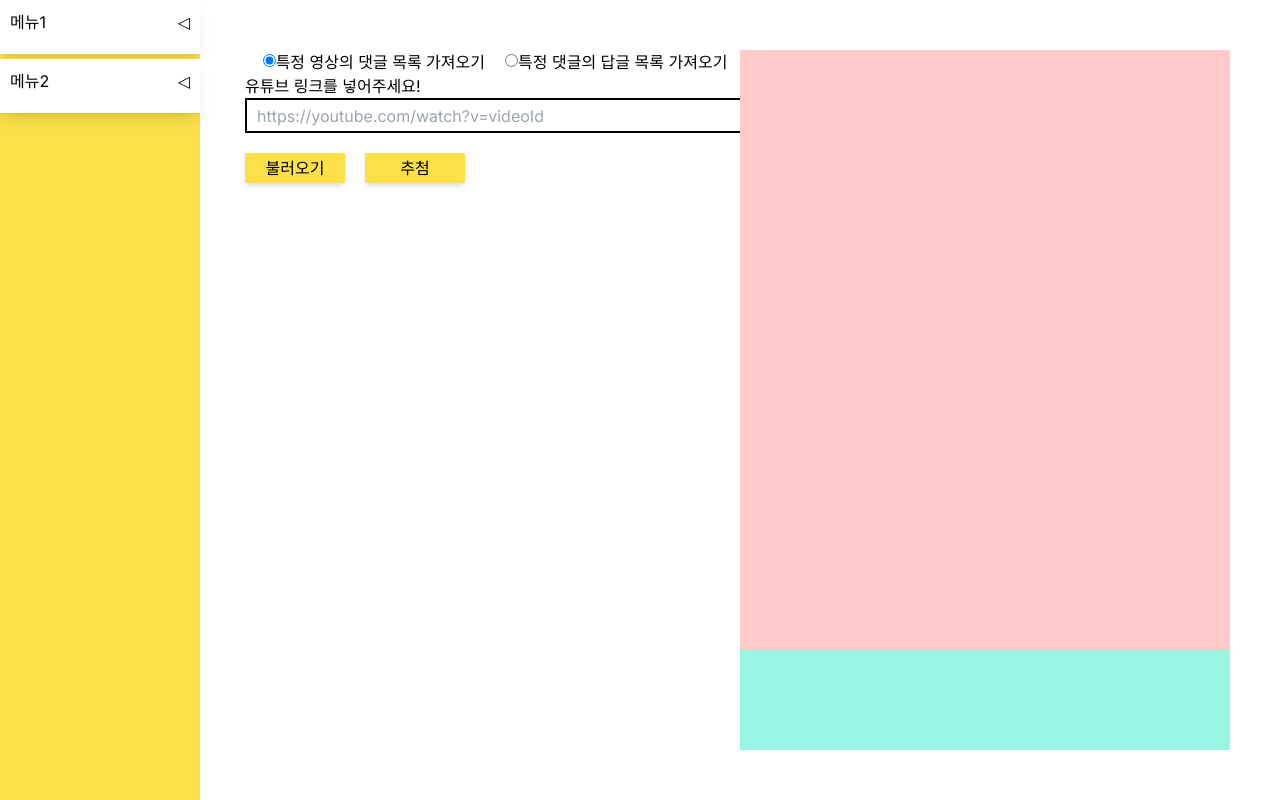
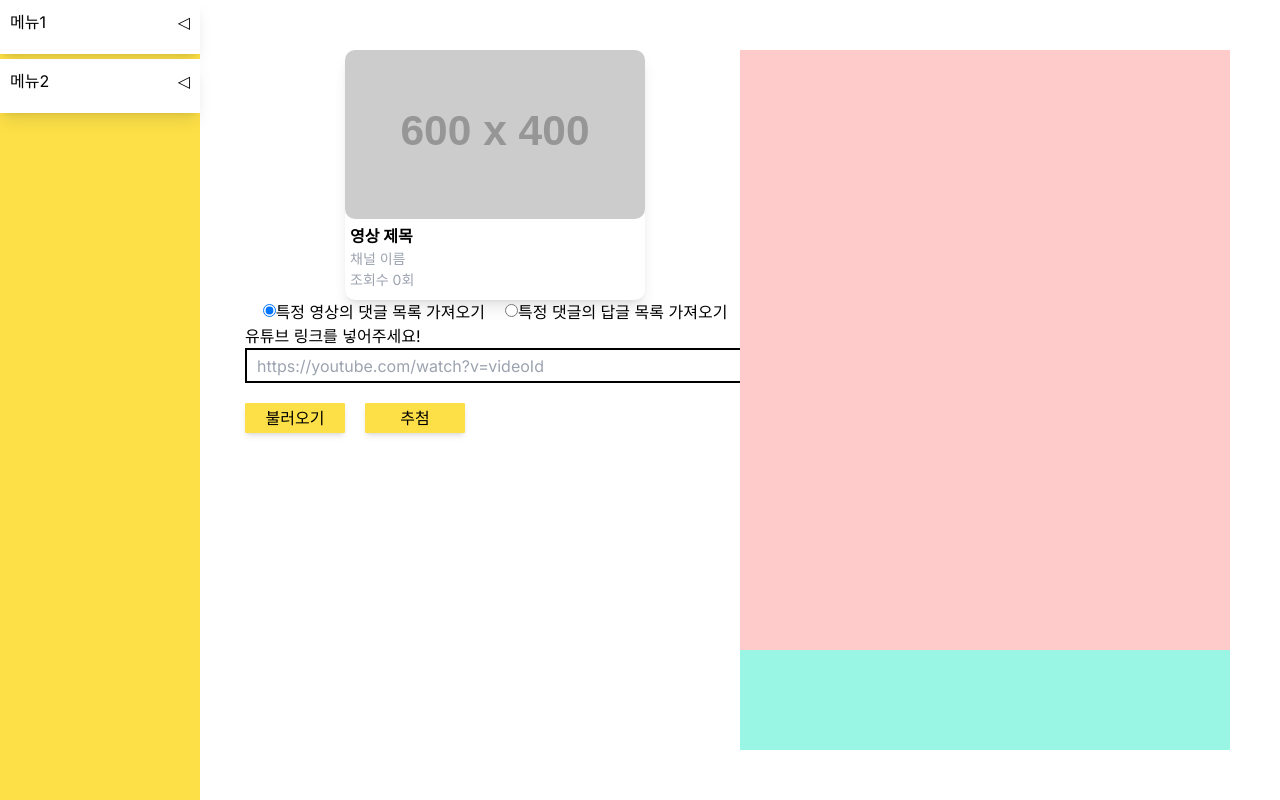
Before and after one commit to loevray/loevray-s-lab, a Next.js app: page /youtube-comment-raffle in a window 1280 px wide. Built offline with nearby package versions, Linux system fonts and the light colour scheme.

Commit message:
Refactor: add default state videoCustomData

```diff
--- a/next.config.mjs
+++ b/next.config.mjs
@@ -8,8 +8,13 @@ const nextConfig = {
         port: "",
         pathname: "/vi/**",
       },
+      {
+        protocol: "https",
+        hostname: "placehold.co",
+        port: "",
+        pathname: "/**",
+      },
     ],
   },
 };
-("https://i.ytimg.com/vi/ZHaOU6E4pWU/sddefault.jpg");
 export default nextConfig;
--- a/src/app/youtube-comment-raffle/page.tsx
+++ b/src/app/youtube-comment-raffle/page.tsx
@@ -14,7 +14,17 @@ import { CustomCommentDataType } from "@/utils/parsedYoutubeCommentThread";
 const Page = () => {
   const inputRef = useRef<HTMLInputElement>(null);
   const [comments, setComments] = useState<CustomCommentDataType[]>([]);
-  const [videoData, setVideoData] = useState<YoutubeVideoCustomData>();
+  const [videoData, setVideoData] = useState<YoutubeVideoCustomData>({
+    title: "영상 제목",
+    channelTitle: "채널 이름",
+    commentCount: 0,
+    viewCount: 0,
+    thumbnail: {
+      url: "https://placehold.co/600x400/png",
+      width: 500,
+      height: 300,
+    },
+  });
   const [commentListMode, setCommentListMode] = useState<{
     thread: boolean;
     reply: boolean;
@@ -58,7 +68,7 @@ const Page = () => {
   return (
     <main className="w-full h-full flex justify-center">
       <section className="w-1/2 flex flex-col items-center">
-        {videoData && <VideoInfo {...videoData} />}
+        <VideoInfo {...videoData} />
         <form className="flex gap-2">
           <div>
             <input
```
